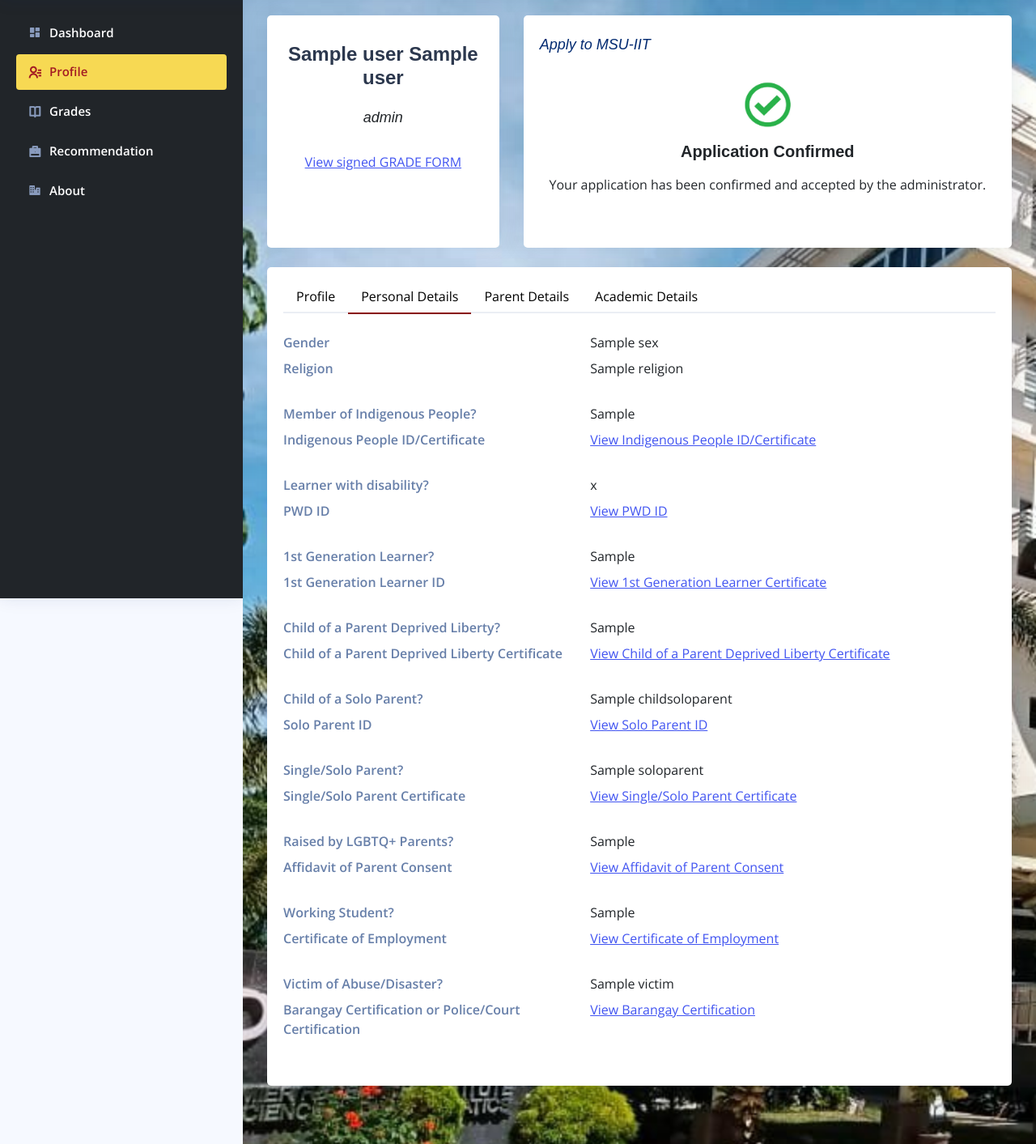
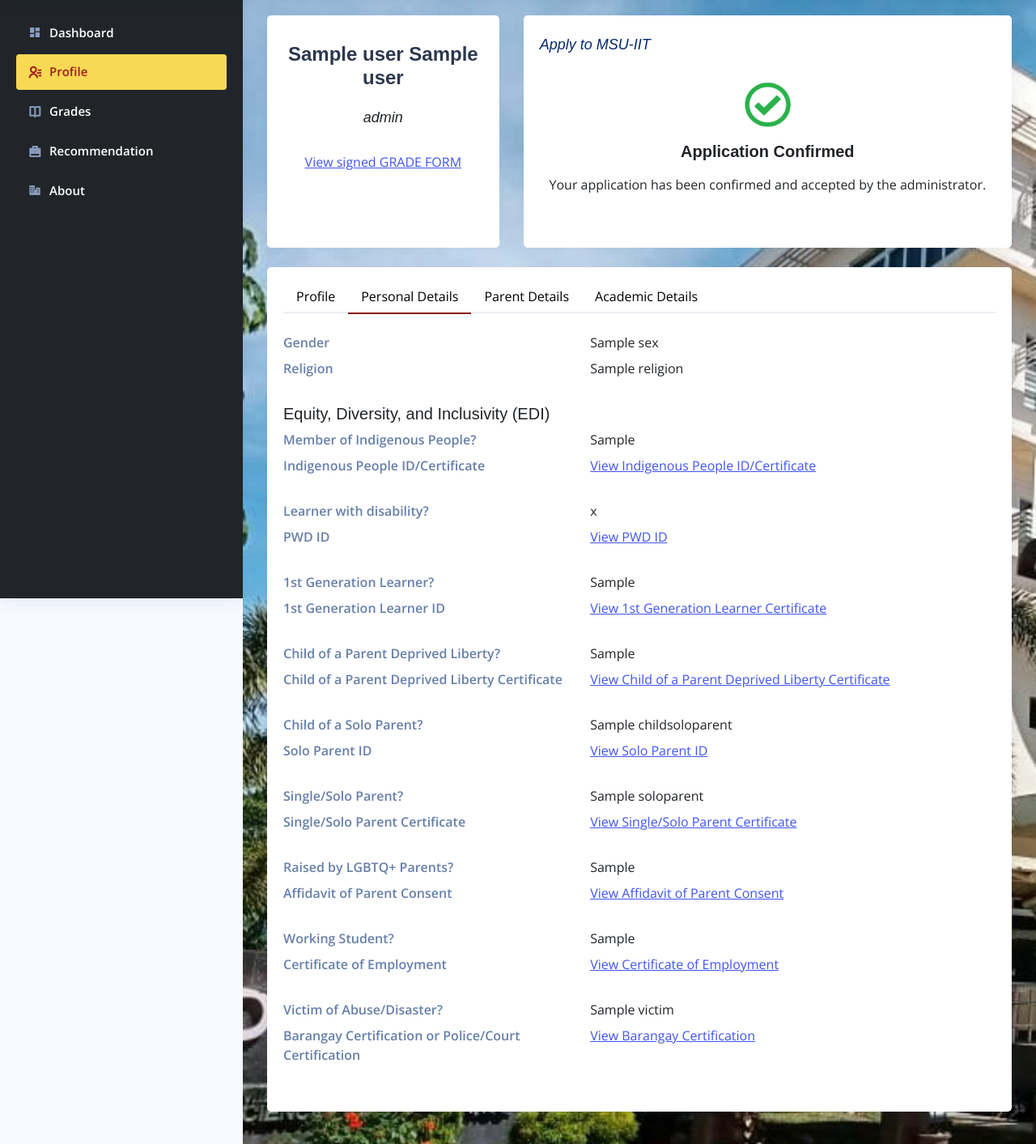
Before and after one commit to andraannn/program-recommendation-information-system-pris-, a Flask app: page /student/profile in a window 1280 px wide, after a click on "Personal Details". Shown: the part 61-1474 px from the top of the page at 81% size. Run offline with Flask 3, Linux system fonts and the light colour scheme; the visitor is signed in with stand-in values (Sample User, id 1); grey boxes marked "Sample" are stand-in pictures; a database or web service that is not in the repository returns one stand-in record (values such as "Sample title"); parts of the project's set-up code (start-up, migrations or seed data) failed here and were passed over; some libraries are stand-ins or nearby versions.

Commit message:
Added EDI section header

```diff
--- a/templates/student/profile.html
+++ b/templates/student/profile.html
@@ -391,8 +391,9 @@
                           {{student['religion']}}
                         </div>
                       </div>
+                      <br>
+                      <h5>Equity, Diversity, and Inclusivity (EDI)</h5>
                       <!-- 1. IP -->
-                      <br>
                       <div class="row">
                         <label for="profileImage" class="col-lg-5 col-md-4 label">Member of Indigenous People?</label>
                         <div class="col-lg-7 col-md-8">
```
